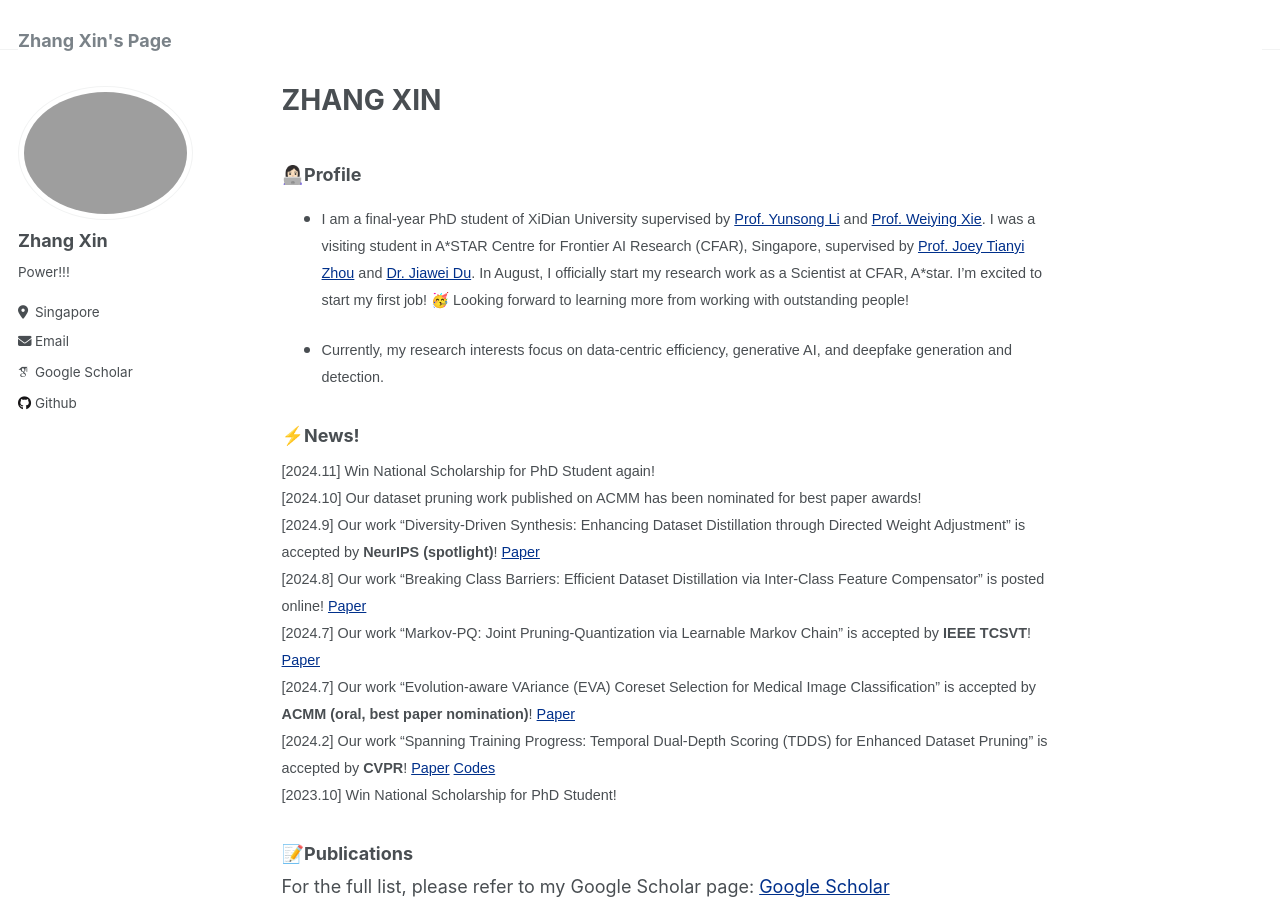
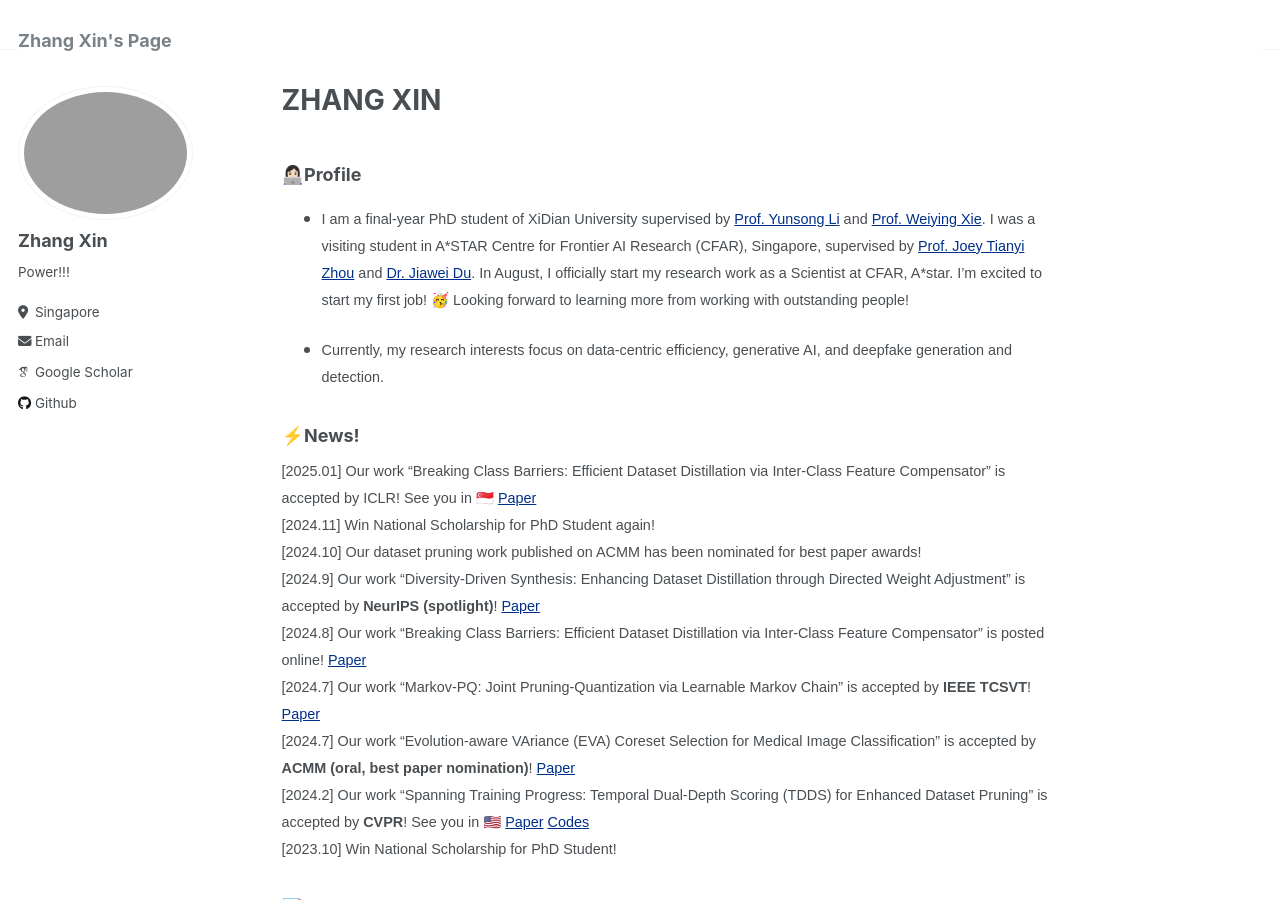
Before and after one commit to zhangxin-xd/zhangxin-xd.github.io, a Jekyll site: the page built from _pages/about.md, in a window 1280 px wide and 900 px high. Built offline with Jekyll 4.4.1, drawn with Linux system fonts in a browser that asks for light colours; some web fonts are replaced.

Commit message:
Update about.md

```diff
--- a/_pages/about.md
+++ b/_pages/about.md
@@ -18,13 +18,14 @@ redirect_from:
 
 ### ⚡️News!
 <span style="font-family:Arial; font-size:0.8em;">
+  [2025.01] Our work "Breaking Class Barriers: Efficient Dataset Distillation via Inter-Class Feature Compensator" is accepted by ICLR! See you in 🇸🇬 <a href="https://arxiv.org/abs/2408.06927" style="color:#00308B;">Paper</a><br>
   [2024.11] Win National Scholarship for PhD Student again! <br>
   [2024.10] Our dataset pruning work published on ACMM has been nominated for best paper awards!<br>
   [2024.9] Our work "Diversity-Driven Synthesis: Enhancing Dataset Distillation through Directed Weight Adjustment" is accepted by **NeurIPS (spotlight)**! <a href="https://arxiv.org/abs/2409.17612" style="color:#00308B;">Paper</a><br>
   [2024.8] Our work "Breaking Class Barriers: Efficient Dataset Distillation via Inter-Class Feature Compensator" is posted online! <a href="https://arxiv.org/abs/2408.06927" style="color:#00308B;">Paper</a><br>
   [2024.7] Our work "Markov-PQ: Joint Pruning-Quantization via Learnable Markov Chain" is accepted by **IEEE TCSVT**! <a href="https://ieeexplore.ieee.org/document/10620340" style="color:#00308B;">Paper</a><br>
   [2024.7] Our work "Evolution-aware VAriance (EVA) Coreset Selection for Medical Image Classification" is accepted by **ACMM (oral, best paper nomination)**! <a href="https://arxiv.org/abs/2406.05677" style="color:#00308B;">Paper</a><br>
-  [2024.2] Our work "Spanning Training Progress: Temporal Dual-Depth Scoring (TDDS) for Enhanced Dataset Pruning" is accepted by **CVPR**! <a href="https://scholar.google.com/citations?view_op=view_citation&hl=zh-CN&user=rJMMViQAAAAJ&citation_for_view=rJMMViQAAAAJ:Tyk-4Ss8FVUC" style="color:#00308B;">Paper</a> <a href="https://github.com/zhangxin-xd/Dataset-Pruning-TDDS" style="color:#00308B;">Codes</a><br>
+  [2024.2] Our work "Spanning Training Progress: Temporal Dual-Depth Scoring (TDDS) for Enhanced Dataset Pruning" is accepted by **CVPR**! See you in 🇺🇸 <a href="https://scholar.google.com/citations?view_op=view_citation&hl=zh-CN&user=rJMMViQAAAAJ&citation_for_view=rJMMViQAAAAJ:Tyk-4Ss8FVUC" style="color:#00308B;">Paper</a> <a href="https://github.com/zhangxin-xd/Dataset-Pruning-TDDS" style="color:#00308B;">Codes</a><br>
   [2023.10] Win National Scholarship for PhD Student!
 </span>
 
```
